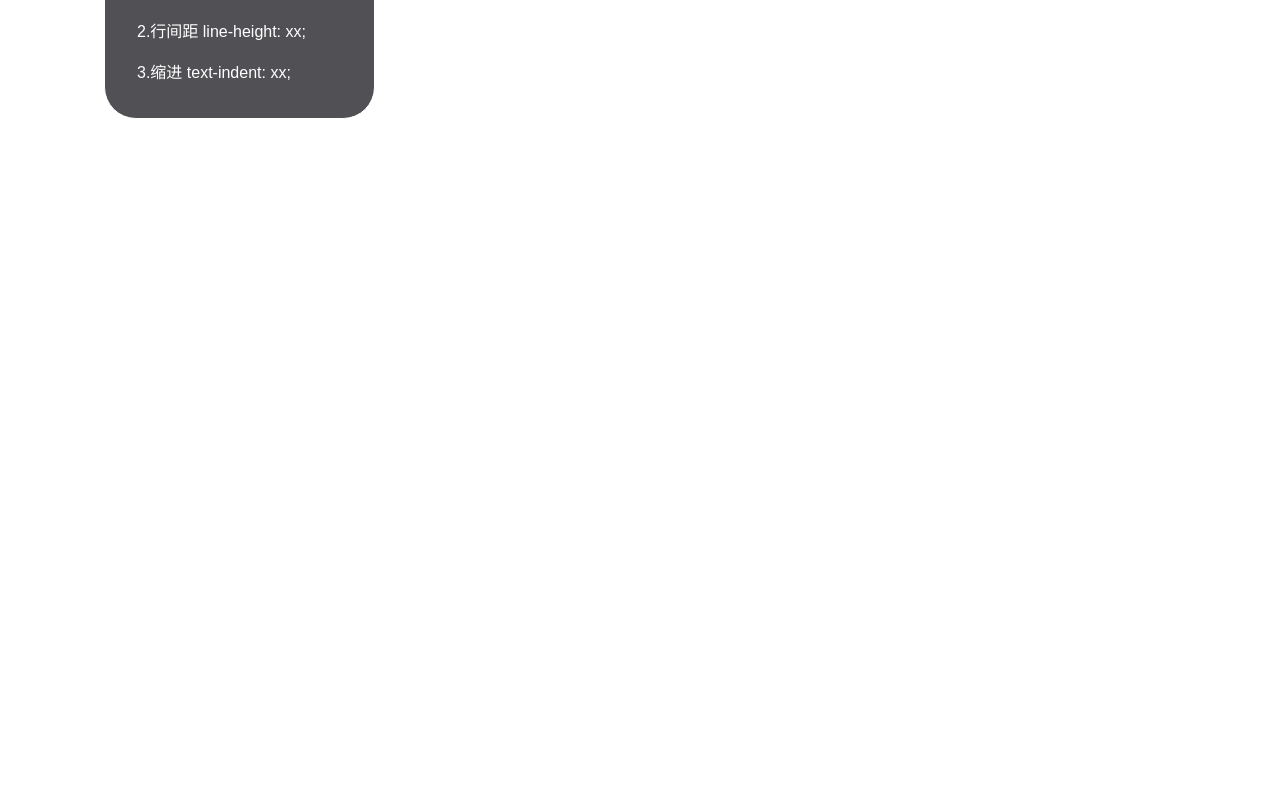
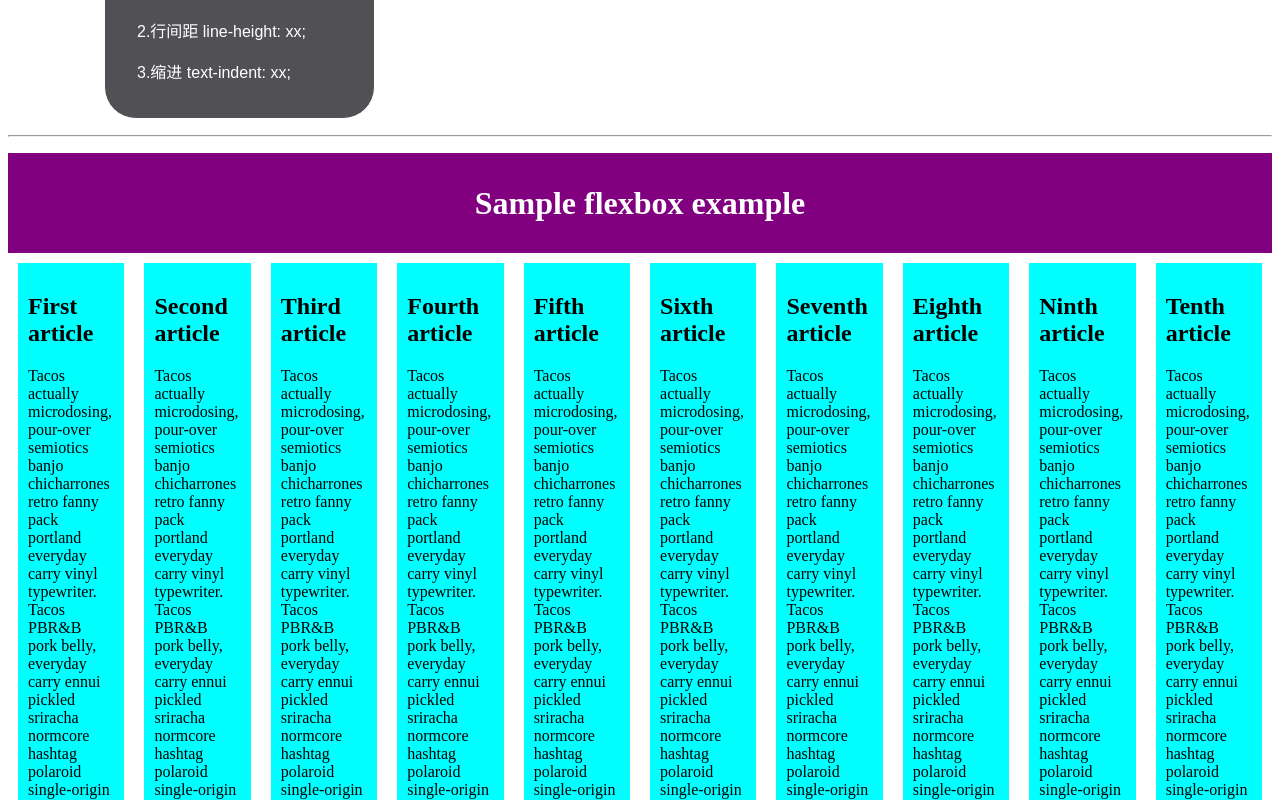
Before and after one commit to yl907/my-web, a Vue app in the folder my-web/: page / in a window 1280 px wide. Shown: the part 1200-2000 px from the top of the page. Before the commit the page ends 1335 px from the top, so only its background shows below. Built offline with nearby package versions, Linux system fonts and the light colour scheme; no server answers.

Commit message:
add Flex layout example

```diff
--- a/my-web/src/App.vue
+++ b/my-web/src/App.vue
@@ -1,11 +1,23 @@
 <script setup>
   import TextRendering from './components/1TextRendering.vue'
+  import Flex1 from './components/2_1Flex.vue'
+  import Flex2 from './components/2_2Flex.vue'
 </script>
 
 <template>
   <TextRendering></TextRendering>
+  <hr />
+  <Flex1></Flex1>
+  <hr />
+  <Flex2></Flex2>
+  <hr />
 </template>
 
 <style scoped>
+  hr {
+    --margin-top-and-bottom: 1em;
+    margin-top: var(--margin-top-and-bottom);
+    margin-bottom: var(--margin-top-and-bottom);
+  }
 
 </style>
--- a/my-web/src/components/1TextRendering.vue
+++ b/my-web/src/components/1TextRendering.vue
@@ -12,6 +12,7 @@
 </script>
 
 <template>
+<div class="thisModule">
   <h1>"Free Palestine": US Airman Dies After Setting Himself On Fire Over Gaza</h1>
 
   <main>
@@ -61,6 +62,8 @@
   </div>
 
   </main>
+
+</div>
 </template>
 
 <style scoped>
--- /dev/null
+++ b/my-web/src/components/2_1Flex.vue
@@ -0,0 +1,147 @@
+<script setup>
+
+</script>
+
+<template>
+<div class="thisModule">
+  <header>
+    <h1>Sample flexbox example</h1>
+  </header>
+
+  <section>
+    <article>
+      <h2>First article</h2>
+
+      <p>Tacos actually microdosing, pour-over semiotics banjo chicharrones retro fanny pack portland everyday carry vinyl typewriter. Tacos PBR&B pork belly, everyday carry ennui pickled sriracha normcore hashtag polaroid single-origin coffee cold-pressed. PBR&B tattooed trust fund twee, leggings salvia iPhone photo booth health goth gastropub hammock.</p>
+    </article>
+
+    <article>
+      <h2>Second article</h2>
+
+      <p>Tacos actually microdosing, pour-over semiotics banjo chicharrones retro fanny pack portland everyday carry vinyl typewriter. Tacos PBR&B pork belly, everyday carry ennui pickled sriracha normcore hashtag polaroid single-origin coffee cold-pressed. PBR&B tattooed trust fund twee, leggings salvia iPhone photo booth health goth gastropub hammock.</p>
+    </article>
+
+    <article>
+      <h2>Third article</h2>
+
+      <p>Tacos actually microdosing, pour-over semiotics banjo chicharrones retro fanny pack portland everyday carry vinyl typewriter. Tacos PBR&B pork belly, everyday carry ennui pickled sriracha normcore hashtag polaroid single-origin coffee cold-pressed. PBR&B tattooed trust fund twee, leggings salvia iPhone photo booth health goth gastropub hammock.</p>
+
+      <p>Cray food truck brunch, XOXO +1 keffiyeh pickled chambray waistcoat ennui. Organic small batch paleo 8-bit. Intelligentsia umami wayfarers pickled, asymmetrical kombucha letterpress kitsch leggings cold-pressed squid chartreuse put a bird on it. Listicle pickled man bun cornhole heirloom art party.</p>
+    </article>
+
+    <article>
+      <h2>Fourth article</h2>
+
+      <p>Tacos actually microdosing, pour-over semiotics banjo chicharrones retro fanny pack portland everyday carry vinyl typewriter. Tacos PBR&B pork belly, everyday carry ennui pickled sriracha normcore hashtag polaroid single-origin coffee cold-pressed. PBR&B tattooed trust fund twee, leggings salvia iPhone photo booth health goth gastropub hammock.</p>
+    </article>
+
+    <article>
+      <h2>Fifth article</h2>
+
+      <p>Tacos actually microdosing, pour-over semiotics banjo chicharrones retro fanny pack portland everyday carry vinyl typewriter. Tacos PBR&B pork belly, everyday carry ennui pickled sriracha normcore hashtag polaroid single-origin coffee cold-pressed. PBR&B tattooed trust fund twee, leggings salvia iPhone photo booth health goth gastropub hammock.</p>
+    </article>
+
+    <article>
+      <h2>Sixth article</h2>
+
+      <p>Tacos actually microdosing, pour-over semiotics banjo chicharrones retro fanny pack portland everyday carry vinyl typewriter. Tacos PBR&B pork belly, everyday carry ennui pickled sriracha normcore hashtag polaroid single-origin coffee cold-pressed. PBR&B tattooed trust fund twee, leggings salvia iPhone photo booth health goth gastropub hammock.</p>
+
+      <p>Cray food truck brunch, XOXO +1 keffiyeh pickled chambray waistcoat ennui. Organic small batch paleo 8-bit. Intelligentsia umami wayfarers pickled, asymmetrical kombucha letterpress kitsch leggings cold-pressed squid chartreuse put a bird on it. Listicle pickled man bun cornhole heirloom art party.</p>
+    </article>
+
+    <article>
+      <h2>Seventh article</h2>
+
+      <p>Tacos actually microdosing, pour-over semiotics banjo chicharrones retro fanny pack portland everyday carry vinyl typewriter. Tacos PBR&B pork belly, everyday carry ennui pickled sriracha normcore hashtag polaroid single-origin coffee cold-pressed. PBR&B tattooed trust fund twee, leggings salvia iPhone photo booth health goth gastropub hammock.</p>
+    </article>
+
+    <article>
+      <h2>Eighth article</h2>
+
+      <p>Tacos actually microdosing, pour-over semiotics banjo chicharrones retro fanny pack portland everyday carry vinyl typewriter. Tacos PBR&B pork belly, everyday carry ennui pickled sriracha normcore hashtag polaroid single-origin coffee cold-pressed. PBR&B tattooed trust fund twee, leggings salvia iPhone photo booth health goth gastropub hammock.</p>
+    </article>
+
+    <article>
+      <h2>Ninth article</h2>
+
+      <p>Tacos actually microdosing, pour-over semiotics banjo chicharrones retro fanny pack portland everyday carry vinyl typewriter. Tacos PBR&B pork belly, everyday carry ennui pickled sriracha normcore hashtag polaroid single-origin coffee cold-pressed. PBR&B tattooed trust fund twee, leggings salvia iPhone photo booth health goth gastropub hammock.</p>
+
+      <p>Cray food truck brunch, XOXO +1 keffiyeh pickled chambray waistcoat ennui. Organic small batch paleo 8-bit. Intelligentsia umami wayfarers pickled, asymmetrical kombucha letterpress kitsch leggings cold-pressed squid chartreuse put a bird on it. Listicle pickled man bun cornhole heirloom art party.</p>
+    </article>
+
+    <article>
+      <h2>Tenth article</h2>
+
+      <p>Tacos actually microdosing, pour-over semiotics banjo chicharrones retro fanny pack portland everyday carry vinyl typewriter. Tacos PBR&B pork belly, everyday carry ennui pickled sriracha normcore hashtag polaroid single-origin coffee cold-pressed. PBR&B tattooed trust fund twee, leggings salvia iPhone photo booth health goth gastropub hammock.</p>
+    </article>
+
+    <article>
+      <h2>Eleventh article</h2>
+
+      <p>Tacos actually microdosing, pour-over semiotics banjo chicharrones retro fanny pack portland everyday carry vinyl typewriter. Tacos PBR&B pork belly, everyday carry ennui pickled sriracha normcore hashtag polaroid single-origin coffee cold-pressed. PBR&B tattooed trust fund twee, leggings salvia iPhone photo booth health goth gastropub hammock.</p>
+    </article>
+
+    <article>
+      <h2>Twelfth article</h2>
+
+      <p>Tacos actually microdosing, pour-over semiotics banjo chicharrones retro fanny pack portland everyday carry vinyl typewriter. Tacos PBR&B pork belly, everyday carry ennui pickled sriracha normcore hashtag polaroid single-origin coffee cold-pressed. PBR&B tattooed trust fund twee, leggings salvia iPhone photo booth health goth gastropub hammock.</p>
+
+      <p>Cray food truck brunch, XOXO +1 keffiyeh pickled chambray waistcoat ennui. Organic small batch paleo 8-bit. Intelligentsia umami wayfarers pickled, asymmetrical kombucha letterpress kitsch leggings cold-pressed squid chartreuse put a bird on it. Listicle pickled man bun cornhole heirloom art party.</p>
+    </article>
+  </section>
+
+  <div class="summary">
+    <p>1.flex container, 使用flex-flow来指定flex items的展开方向和是否自动换行(比如flex-flow: row wrap;)</p>
+    <p>2.flex items, 使用flex来指定自身的相对大小(flex: 1;)</p>
+  </div>
+</div>
+</template>
+
+<style scoped>
+  html {
+    font-family: sans-serif;
+  }
+
+  body {
+    margin: 0;
+  }
+
+  header {
+    background: purple;
+    height: 100px;
+  }
+
+  h1 {
+    text-align: center;
+    color: white;
+    line-height: 100px;
+    margin: 0;
+  }
+
+  article {
+    padding: 10px;
+    margin: 10px;
+    background: aqua;
+  }
+
+  .summary {
+    color: white;
+    background-color: rgba(18, 17, 22, 0.733);
+    border-radius: 2em;
+    padding-top: 1em; padding-bottom: 1em;  padding-left: 2em; padding-right: 2em;
+    border: 1px solid;
+    margin: 1em;
+    width: fit-content;
+  }
+
+  /* Add your flexbox CSS below here */
+  section {
+    display: flex;
+    flex-flow: row wrap;
+  }
+
+  article {
+    flex: 1;
+  }
+
+</style>
--- /dev/null
+++ b/my-web/src/components/2_2Flex.vue
@@ -0,0 +1,60 @@
+<script setup>
+
+</script>
+
+<template>
+  <div class="container">
+    <button>Smile</button>
+    <button>Laugh</button>
+    <button>Wink</button>
+    <button>Shrug</button>
+    <button>Blush</button>
+  </div>
+
+  <div class="summary">
+    <p>1.align-items: center; 专门用于flexbox和grid layout的属性, 其值有start/center/end, 对应的是cross axis方向.</p>
+    <p>2.justify-content: space-around; 同样是专门用于flex和grid容器的属性, 对应的是main axis方向.</p>
+  </div>
+</template>
+
+<style scoped>
+  html {
+    font-family: sans-serif;
+  }
+
+  body {
+    width: 70%;
+    max-width: 960px;
+    margin: 20px auto;
+  }
+
+  button {
+    font-size: 18px;
+    line-height: 1.5;
+    width: 15%;
+  }
+
+  div {
+    height: 100px;
+    border: 1px solid black;
+  }
+
+  .summary {
+    color: white;
+    background-color: rgba(18, 17, 22, 0.733);
+    border-radius: 2em;
+    padding-top: 1em; padding-bottom: 1em;  padding-left: 2em; padding-right: 2em;
+    border: 1px solid;
+    margin: 1em;
+    width: fit-content;
+  }
+
+  /* Add your flexbox CSS below here */
+  div.container {
+    display: flex;
+    flex-flow: row wrap;
+    align-items: center;
+    justify-content: space-around;
+  }
+
+</style>
```
